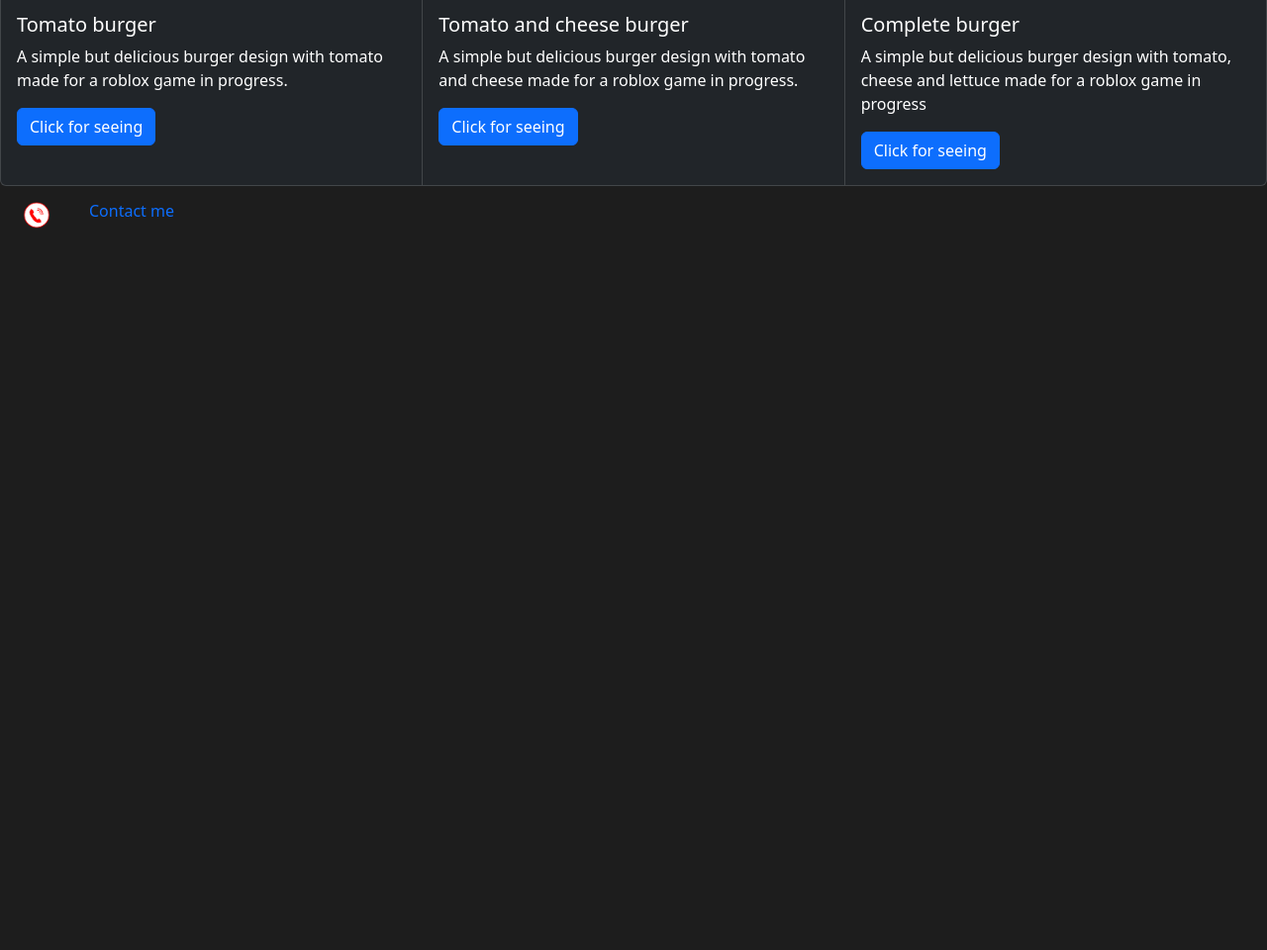
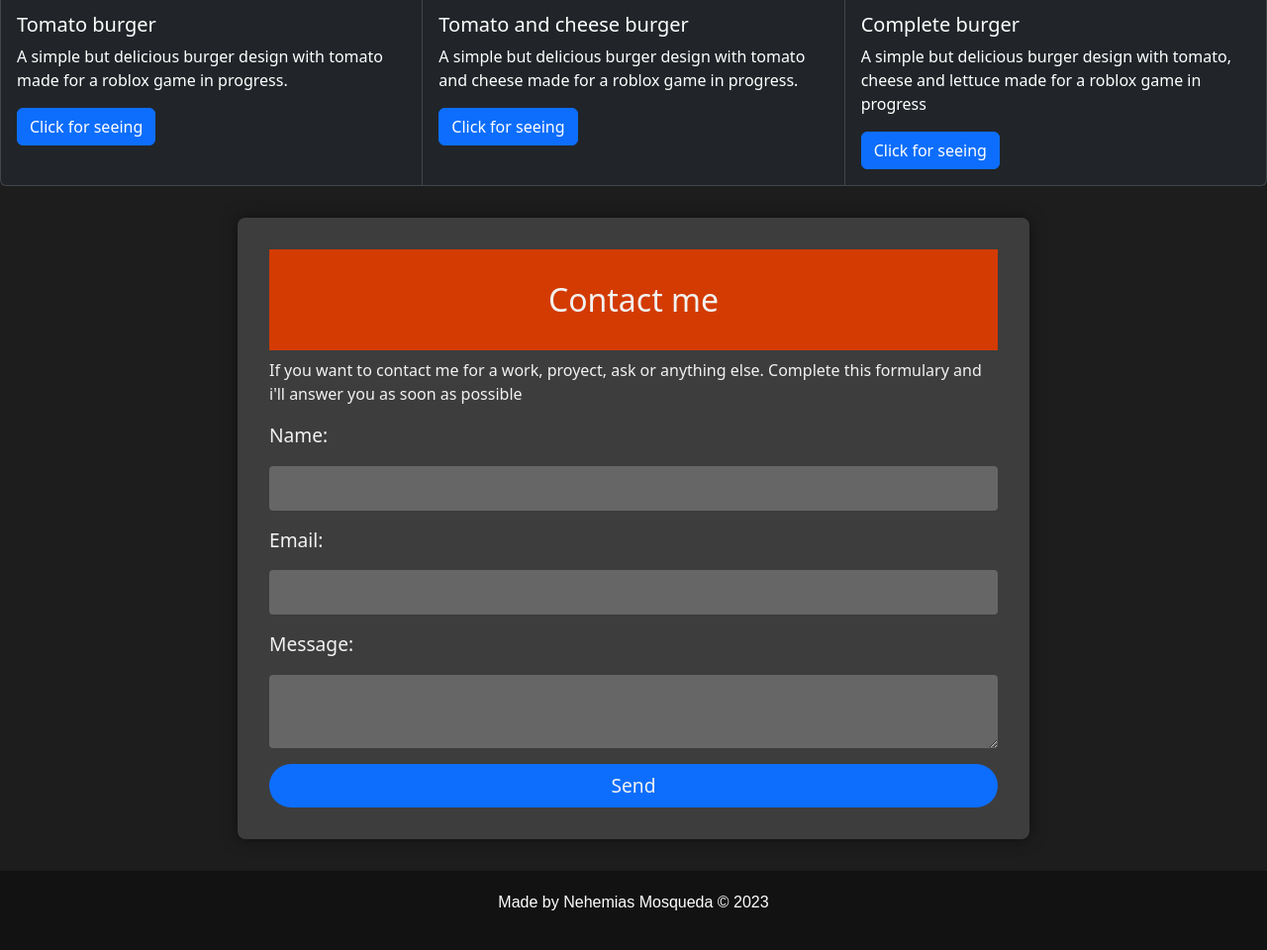
Before and after one commit to Nehemimosqueda520/Portfolio2023, a plain HTML site: page index.html in a window 1280 px wide. Shown: the part 1417-2377 px from the top of the page at 99% size. Before the commit the page ends 1665 px from the top, so only its background shows below. Drawn offline with nearby package versions, Linux system fonts and the light colour scheme.

Commit message:
cambios en la forma de contactar y pie

```diff
--- a/assets/css/style.css
+++ b/assets/css/style.css
@@ -18,3 +18,98 @@ h2 {
     text-align: center;
     padding: 2rem;
 }
+
+footer {
+    background-color: rgb(19, 18, 18);
+    color: white;
+    text-align: center;
+    padding: 20px;
+    font-size: 16px;
+    font-family: Arial, sans-serif;
+  }
+
+  footer a {
+    color: #fff;
+    text-decoration: none;
+  }
+
+  footer a:hover {
+    color: #f2f2f2;
+  }
+
+  /* Estilos para el fondo oscuro */
+body {
+    background-color: #1c1c1c;
+    color: #f2f2f2;
+  }
+
+  /* Estilos para la sección de contacto */
+  #contacto {
+    background-color: #3d3d3d;
+    color: #f2f2f2;
+    padding: 2rem;
+    margin: 2rem auto;
+    max-width: 800px;
+    border-radius: 0.5rem;
+    box-shadow: 0 0 1rem rgba(0, 0, 0, 0.5);
+  }
+
+  /* Estilos para los enlaces a redes sociales */
+  #contacto ul {
+    list-style: none;
+    margin: 0;
+    padding: 0;
+    display: flex;
+    flex-wrap: wrap;
+    justify-content: center;
+    gap: 1rem;
+  }
+
+  #contacto ul li a {
+    color: #f2f2f2;
+    text-decoration: none;
+    background-color: #666;
+    border-radius: 50%;
+    display: inline-flex;
+    justify-content: center;
+    align-items: center;
+    height: 2.5rem;
+    width: 2.5rem;
+  }
+
+  /* Estilos para el formulario de correo electrónico */
+  #contacto form {
+    display: flex;
+    flex-direction: column;
+    gap: 1rem;
+  }
+
+  #contacto form label {
+    font-size: 1.2rem;
+  }
+
+  #contacto form input[type="text"],
+  #contacto form input[type="email"],
+  #contacto form textarea {
+    background-color: #666;
+    color: #f2f2f2;
+    border: none;
+    border-radius: 0.25rem;
+    padding: 0.5rem;
+    font-size: 1.2rem;
+  }
+
+  #contacto form button[type="submit"] {
+    background-color: #0d6efd;
+    color: #f2f2f2;
+    border: none;
+    border-radius: 2rem;
+    padding: 0.5rem 1rem;
+    font-size: 1.2rem;
+    cursor: pointer;
+  }
+
+  #contacto form button[type="submit"]:hover {
+    background-color: #999;
+
+  }
--- a/index.html
+++ b/index.html
@@ -121,18 +121,28 @@
         </div>
       </div>
       <!-- fin cartillas -->
-      <!-- inicio pie -->
-      <ul class="nav">
-        <li><div class="container">
-          <a class="navbar-brand" href="mailto:nehemimosqueda8@gmail.com">
-            <img src="./public/gmailLogo.png" alt="logo" width="50" height="50">
-          </a> </div></li>
-        <li class="nav-item">
 
-          <a class="nav-link active" aria-current="page" href="mailto:nehemimosqueda8@gmail.com">Contact me</a>
-        </li>
-      </ul>
+
+      <section id="contacto">
+        <h2>Contact me</h2>
+        <p>If you want to contact me for a work, proyect, ask or anything else. Complete this formulary and i'll answer you as soon as possible </p>
+        <ul>
+        </ul>
+        <form action="mailto:tucorreo@gmail.com" method="POST">
+          <label for="nombre">Name:</label>
+          <input type="text" id="nombre" name="nombre" required>
+          <label for="email">Email:</label>
+          <input type="email" id="email" name="email" required>
+          <label for="mensaje">Message:</label>
+          <textarea id="mensaje" name="mensaje" required></textarea>
+          <button type="submit" class="btn btn-primary">Send</button>
+        </form>
+      </section>
       <!-- fin pie -->
+
+      <footer>
+        <p class="pie">Made by Nehemias Mosqueda © 2023</p>
+      </footer>
 
 </body>
 </html>
```
